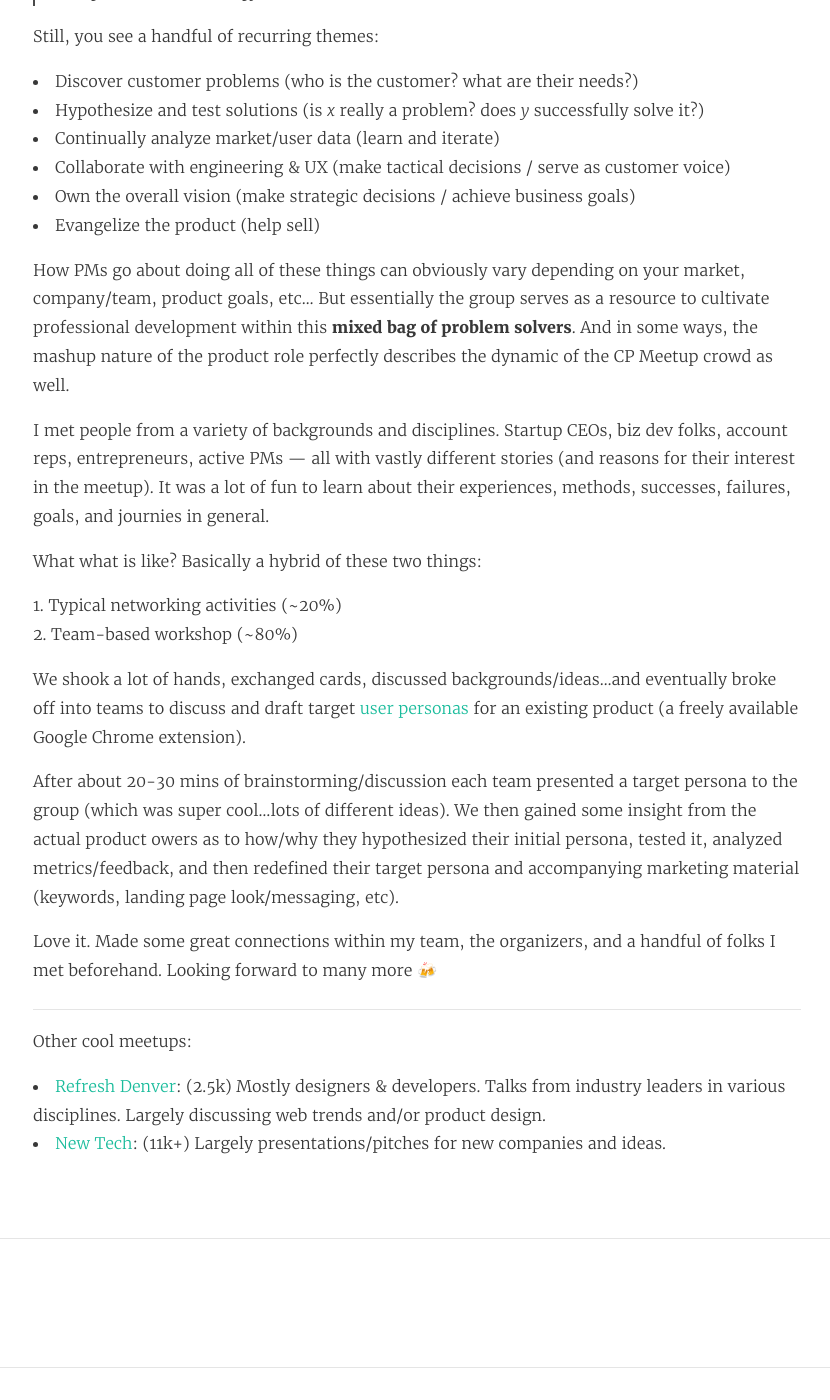
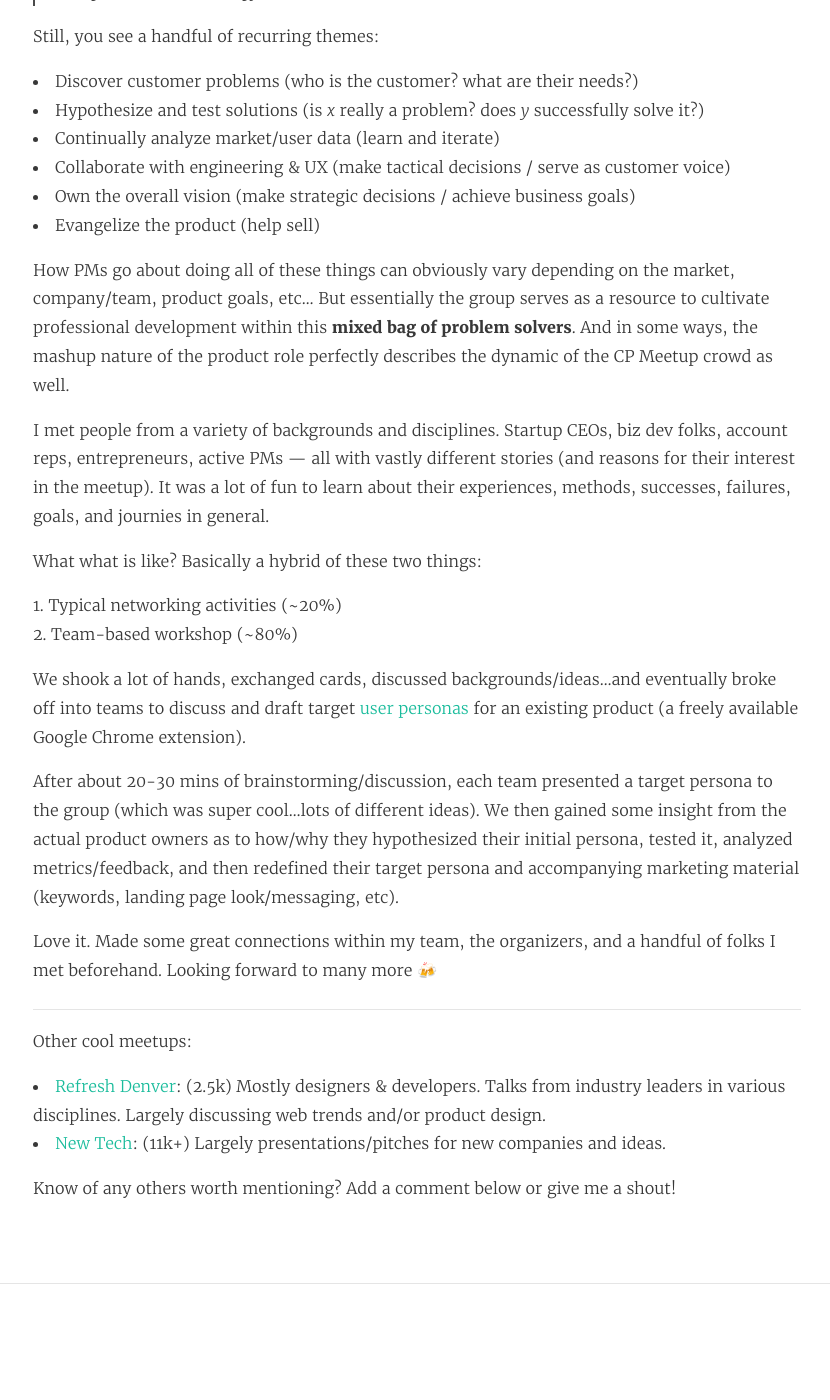
Before and after one commit to emerywebster/emerywebster.github.io, a Jekyll site: the page built from _posts/2015-12-04-colorado-product-meetup.md, in a window 1280 px wide and 1400 px high, scrolled down 797 px. Shown: the whole window, without its empty margins (223-1053 px from the left). Built offline with Jekyll 4.4.1, drawn with Linux system fonts in a browser that asks for light colours; nearby versions of some CDN libraries; emoji names are drawn with the system emoji font; Markdown is read by kramdown in place of the engine named in the settings; comment, search, counter and statistics services are not loaded.

Commit message:
moar copro post fixes

```diff
--- a/_posts/2015-12-04-colorado-product-meetup.md
+++ b/_posts/2015-12-04-colorado-product-meetup.md
@@ -27,7 +27,7 @@ Still, you see a handful of recurring themes:
 - Own the overall vision (make strategic decisions / achieve business goals)
 - Evangelize the product (help sell)
 
-How PMs go about doing all of these things can obviously vary depending on your market, company/team, product goals, etc... But essentially the group serves as a resource to cultivate professional development within this **mixed bag of problem solvers**. And in some ways, the mashup nature of the product role perfectly describes the dynamic of the CP Meetup crowd as well.
+How PMs go about doing all of these things can obviously vary depending on the market, company/team, product goals, etc... But essentially the group serves as a resource to cultivate professional development within this **mixed bag of problem solvers**. And in some ways, the mashup nature of the product role perfectly describes the dynamic of the CP Meetup crowd as well.
 
 I met people from a variety of backgrounds and disciplines. Startup CEOs, biz dev folks, account reps, entrepreneurs, active PMs &mdash; all with vastly different stories (and reasons for their interest in the meetup). It was a lot of fun to learn about their experiences, methods, successes, failures, goals, and journies in general.
 
@@ -38,7 +38,7 @@ What what is like? Basically a hybrid of these two things:
 
 We shook a lot of hands, exchanged cards, discussed backgrounds/ideas...and eventually broke off into teams to discuss and draft target [user personas](http://www.smashingmagazine.com/2014/08/a-closer-look-at-personas-part-1/) for an existing product (a freely available Google Chrome extension).
 
-After about 20-30 mins of brainstorming/discussion each team presented a target persona to the group (which was super cool...lots of different ideas). We then gained some insight from the actual product owers as to how/why they hypothesized their initial persona, tested it, analyzed metrics/feedback, and then redefined their target persona and accompanying marketing material (keywords, landing page look/messaging, etc).
+After about 20-30 mins of brainstorming/discussion, each team presented a target persona to the group (which was super cool...lots of different ideas). We then gained some insight from the actual product owners as to how/why they hypothesized their initial persona, tested it, analyzed metrics/feedback, and then redefined their target persona and accompanying marketing material (keywords, landing page look/messaging, etc).
 
 Love it. Made some great connections within my team, the organizers, and a handful of folks I met beforehand. Looking forward to many more :beers:
 
@@ -48,3 +48,5 @@ Other cool meetups:
 
 - [Refresh Denver](http://www.meetup.com/refreshdenver/): (2.5k) Mostly designers &amp; developers. Talks from industry leaders in various disciplines. Largely discussing web trends and/or product design.
 - [New Tech](http://www.meetup.com/bdnewtech/): (11k+) Largely presentations/pitches for new companies and ideas.
+
+Know of any others worth mentioning? Add a comment below or give me a shout!
```
